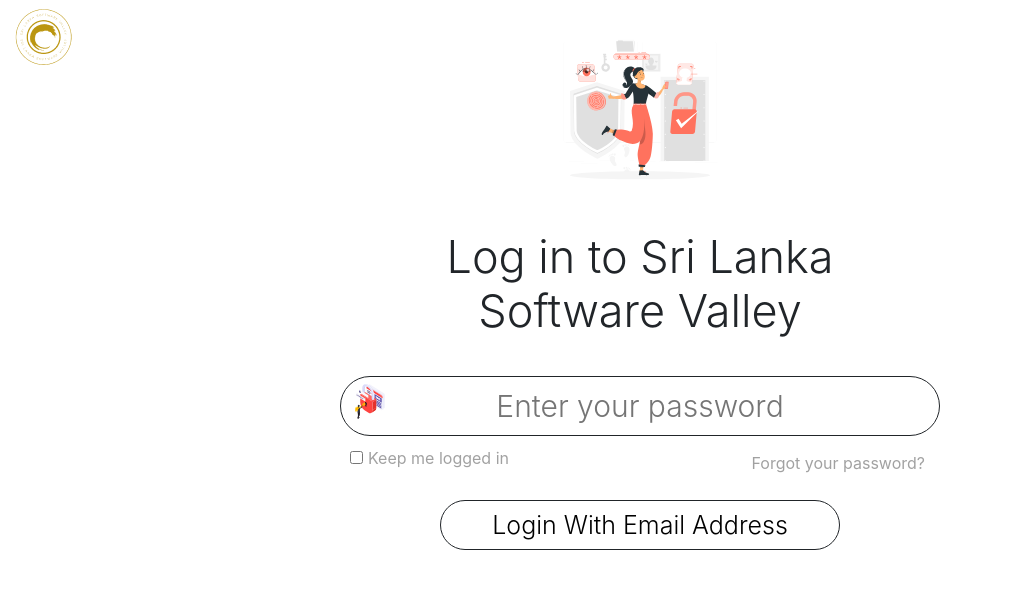
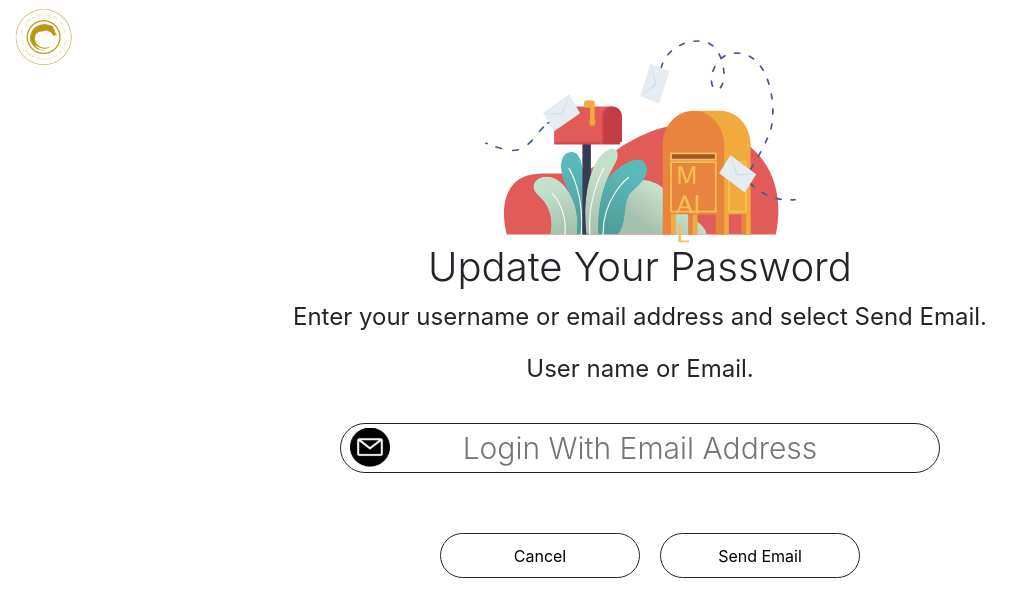
Before and after one commit to gimnakatugampala/website-project, a React (Create React App) app: page / in a window 1280 px wide. Shown: the top 616 px of the page, without its empty margins (0-1033 px from the left). Built offline with nearby package versions, Linux system fonts and the light colour scheme.

Commit message:
update password with bootstap

```diff
--- a/src/App.js
+++ b/src/App.js
@@ -19,8 +19,9 @@
      {/* <Welcome /> */}
      {/* <SignUp /> */}
      {/* <MainLogin /> */}
-     <SecondLogin />
+     {/* <SecondLogin /> */}
      {/* <ThirdLogin /> */}
+     <UpdatePassword />
     </div>
   );
 }
--- a/src/components/SignUp/SignUp.js
+++ b/src/components/SignUp/SignUp.js
@@ -12,15 +12,15 @@
             <div className='signup-container'>
                 <div className="nav-logo"></div>
 
-                <h1>Sign up now</h1>
+                <h1 className='display-1 mb-3'>Sign up now</h1>
 
                 <div className='signup-button-container'>
-                    <button>
+                    <button className='display-3 rounded-pill border border-dark'>
                         <img src={Google} alt="google" />
                         Continue with Google
                     </button>
 
-                    <button>
+                    <button className='display-3 rounded-pill border border-dark'>
                         <img src={Apple} alt="apple" />
                         Continue with Apple
                     </button>
@@ -34,7 +34,7 @@
 
 
 
-                    <button>
+                    <button className='display-3 rounded-pill border border-dark'>
                     <img src={Email} alt="email" />
                         ABC@email.com
                     </button>
@@ -46,7 +46,7 @@
                         <h1>Enter Valid Email Address</h1>
                     </div> */}
 
-                    <button className='signup-email'>
+                    <button className='signup-email display-3 rounded-pill border border-dark'>
                         Sign up with email Address
                     </button>
 
--- a/src/components/UpdatePassword/UpdatePassword.js
+++ b/src/components/UpdatePassword/UpdatePassword.js
@@ -12,19 +12,19 @@
 
                 <div className='update-password-container'>
                     <img src={UpdateImage} alt='Update' />
-                    <h1 className='update-title'>Update Your Password</h1>
+                    <h1 className='update-title display-1'>Update Your Password</h1>
 
-                    <p>Enter your username or email address and select Send Email.</p>
-                    <p>User name or Email.</p>
+                    <p className='fs-4'>Enter your username or email address and select Send Email.</p>
+                    <p className='fs-4'>User name or Email.</p>
 
                     <div className='update-email-container'>
                         <img src={EmailImage} alt="Email-One" />
-                        <input placeholder='Login With Email Address' />
+                        <input placeholder='Login With Email Address' className='display-3 rounded-pill border border-dark' />
                     </div>
 
                     <div className='update-email-button-container'>
-                        <button>Cancel</button>
-                        <button>Send Email</button>
+                        <button className='rounded-pill border border-dark'>Cancel</button>
+                        <button className='rounded-pill border border-dark'>Send Email</button>
                     </div>
 
                 </div>
```
